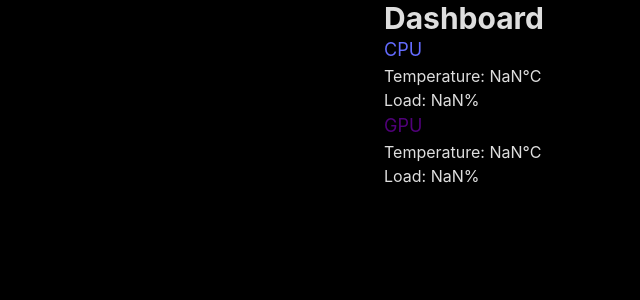
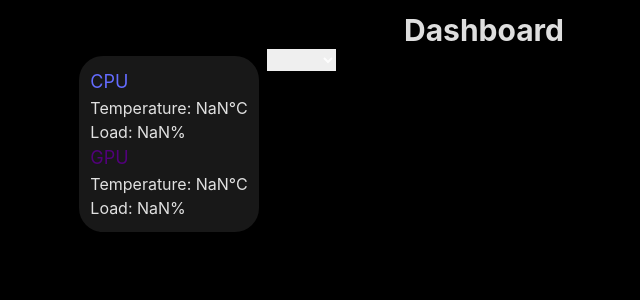
Before and after one commit to henry753951/nzxt-web-integrations-cider, a Vue app: page / in a window 1280 px wide. Shown: the top 300 px of the page, without its empty margins (156-796 px from the left). Built offline with nearby package versions, Linux system fonts and the light colour scheme.

Commit message:
wrap InfoPanel component

```diff
--- a/src/Pages/Dashboard.vue
+++ b/src/Pages/Dashboard.vue
@@ -4,10 +4,25 @@
 	const { icpu, igpu } = useMonitoring();
 </script>
 
+<script lang="ts">
+	let panel: string = "dual data";
+</script>
+
 <template>
-	<div>
-		<p class="text-3xl font-bold">Dashboard</p>
-		<InfoPanel :icpu="icpu" :igpu="igpu" />
+	<div class="max-w-850px w-screen p-3">
+		<p class="text-3xl font-bold text-center">Dashboard</p>
+		<div class="flex">
+			<div class="bg-dark-800 rounded-3xl m-2">
+				<InfoPanel :icpu="icpu" :igpu="igpu" />
+			</div>
+
+			<div class="w-full">
+				<select v-model="panel">
+					<option value="dual_data">雙資訊</option>
+					<option value="current_song">Cider</option>
+				</select>
+			</div>
+		</div>
 	</div>
 </template>
 
--- a/src/components/InfoPanel.vue
+++ b/src/components/InfoPanel.vue
@@ -13,7 +13,8 @@
 </script>
 
 <template>
-	<div class="w-200px">
+	<div class="w-180px flex flex-col items-center my-3">
+		<div>
 			<p class="text-lg text-$color-primary">CPU</p>
 			<div class="flex flex-col justify-start">
 				<div>
@@ -32,6 +33,7 @@
 				<div>Load: {{ Math.round((igpu?.load as number) * 1000) / 10 }}%</div>
 			</div>
 		</div>
+	</div>
 </template>
 
 <style scoped></style>
```
Also changed, not shown: src/services/cider2.ts (added). Lines whose indentation alone changed are shown as unchanged.
